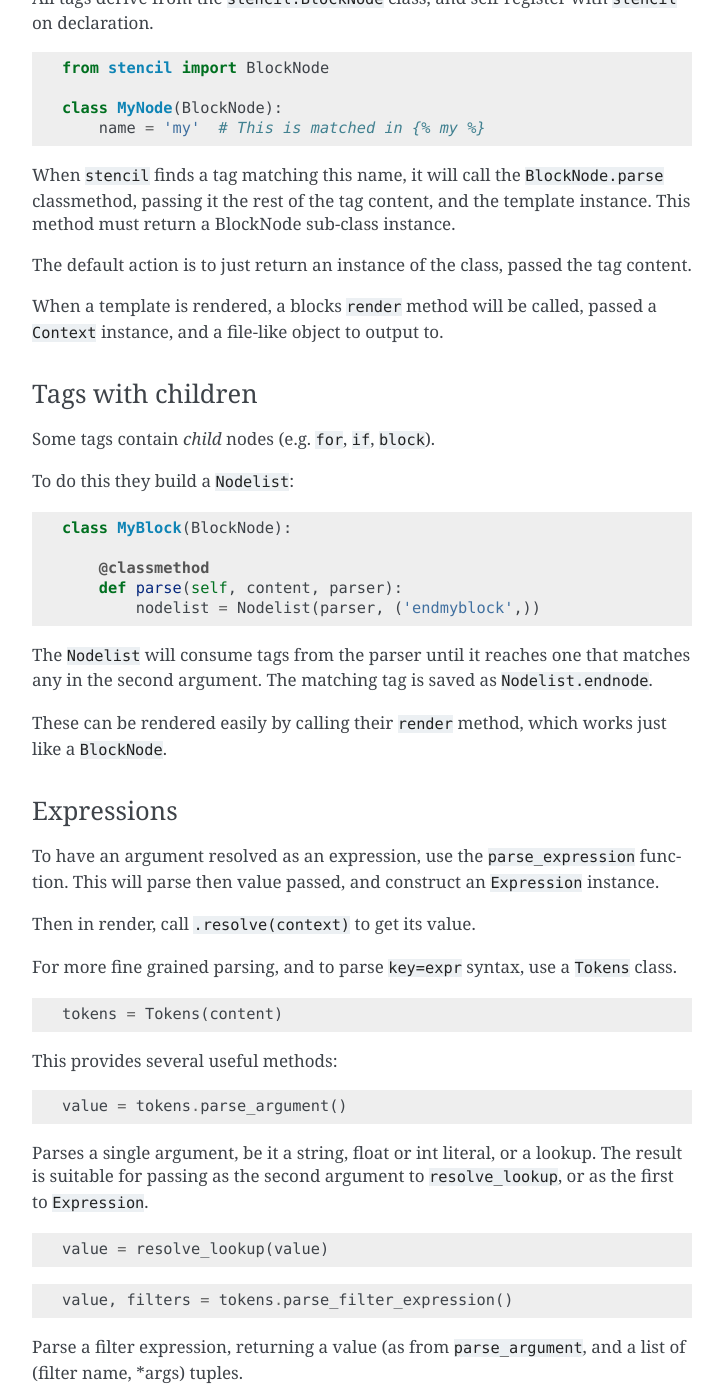
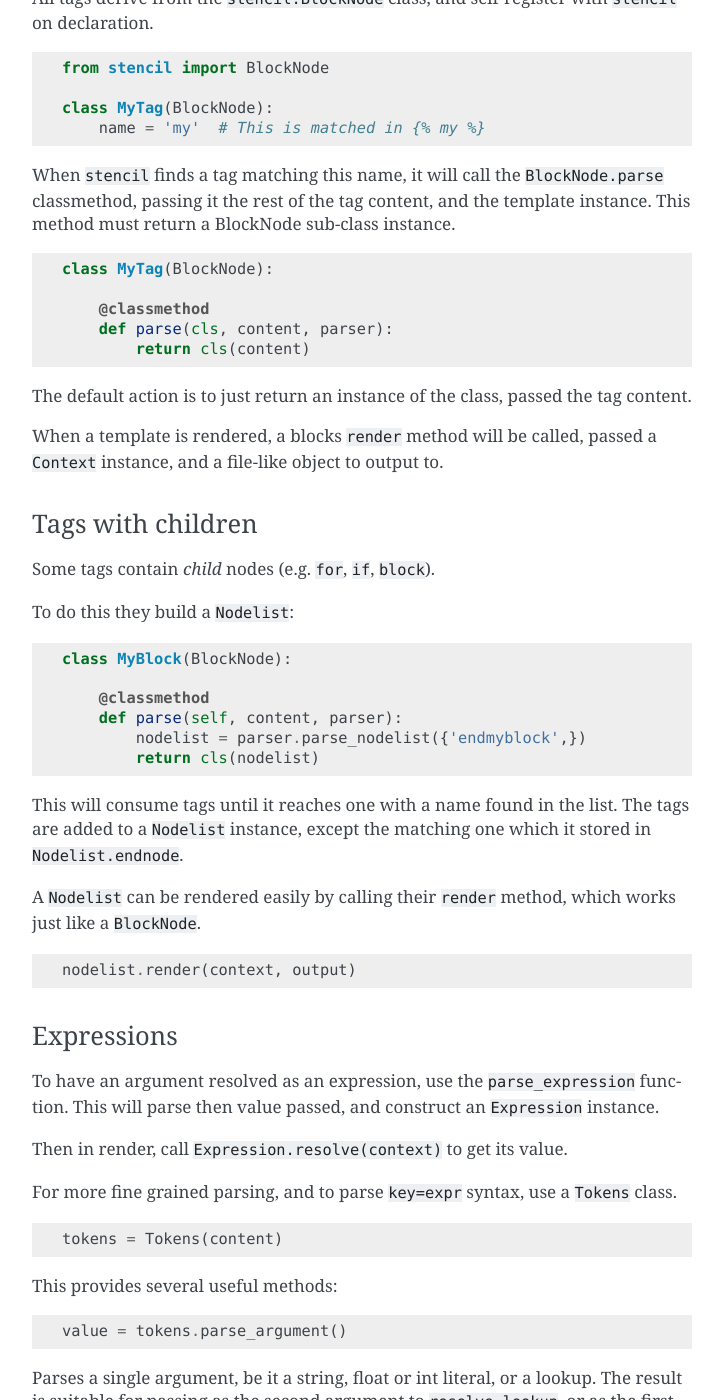
Before and after one commit to funkybob/stencil, a Sphinx documentation site: the page built from docs/extending.rst, in a window 1280 px wide and 1400 px high, scrolled down 1340 px. Shown: the whole window, without its empty margins (388-1111 px from the left). Built offline with Sphinx 7.4.7, drawn with Linux system fonts in a browser that asks for light colours; some of the changed text lies outside the part shown.

Commit message:
Update docs

```diff
--- a/docs/extending.rst
+++ b/docs/extending.rst
@@ -7,8 +7,8 @@ Stencil allows you to easily add new tags and filters.
 Filters
 =======
 
-As noted in the _using document, you can easily pass new filter functions with
-your context.
+As noted in :ref:`custom_filters`, you can easily pass new filter functions with your
+context.
 
 Here is an example of adding an ``escape`` filter:
 
@@ -76,12 +76,20 @@ All tags derive from the ``stencil.BlockNode`` class, and self-register with
 
     from stencil import BlockNode
 
-    class MyNode(BlockNode):
+    class MyTag(BlockNode):
         name = 'my'  # This is matched in {% my %}
 
 When ``stencil`` finds a tag matching this name, it will call the
 ``BlockNode.parse`` classmethod, passing it the rest of the tag content, and
 the template instance.  This method must return a BlockNode sub-class instance.
+
+.. code-block:: python
+
+   class MyTag(BlockNode):
+
+       @classmethod
+       def parse(cls, content, parser):
+           return cls(content)
 
 The default action is to just return an instance of the class, passed the tag
 content.
@@ -102,14 +110,19 @@ To do this they build a ``Nodelist``:
 
         @classmethod
         def parse(self, content, parser):
-            nodelist = Nodelist(parser, ('endmyblock',))
+            nodelist = parser.parse_nodelist({'endmyblock',})
+            return cls(nodelist)
 
-The ``Nodelist`` will consume tags from the parser until it reaches one that
-matches any in the second argument.  The matching tag is saved as
-``Nodelist.endnode``.
+This will consume tags until it reaches one with a name found in the list. The
+tags are added to a ``Nodelist`` instance, except the matching one which it
+stored in ``Nodelist.endnode``.
 
-These can be rendered easily by calling their ``render`` method, which works
-just like a ``BlockNode``.
+A ``Nodelist`` can be rendered easily by calling their ``render`` method, which
+works just like a ``BlockNode``.
+
+.. code-block:: python
+
+   nodelist.render(context, output)
 
 Expressions
 -----------
@@ -118,7 +131,7 @@ To have an argument resolved as an expression, use the ``parse_expression``
 function.  This will parse then value passed, and construct an ``Expression``
 instance.
 
-Then in render, call ``.resolve(context)`` to get its value.
+Then in render, call ``Expression.resolve(context)`` to get its value.
 
 For more fine grained parsing, and to parse ``key=expr`` syntax, use a
 ``Tokens`` class.
--- a/docs/using.rst
+++ b/docs/using.rst
@@ -55,6 +55,8 @@ You can pass a normal dict, which stencil will convert to a ``Context``
 instance, or you can pass your own instance, which allows you to add
 ``filters`` for var tags.
 
+.. _custom_filters:
+
 Custom filters
 --------------
 
```
